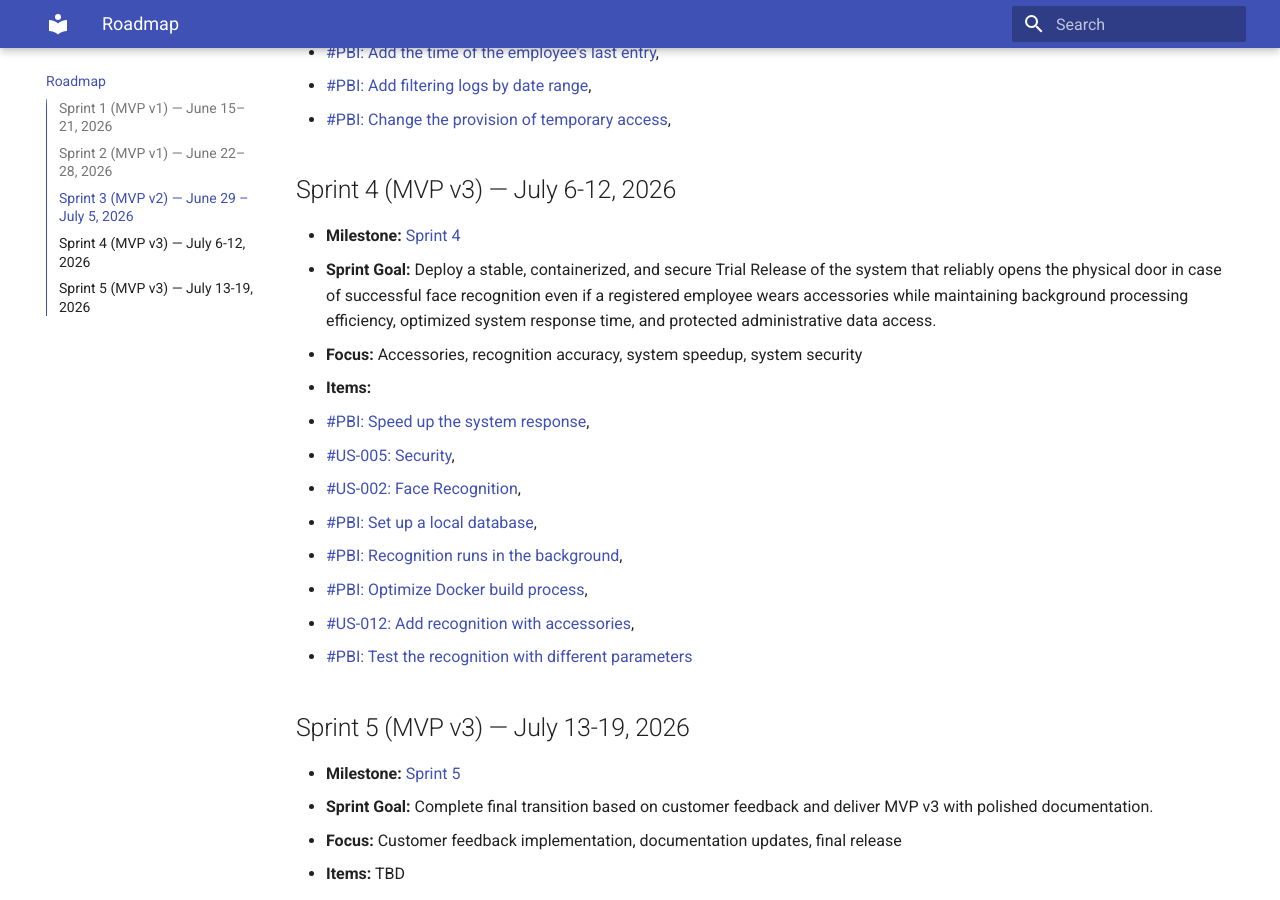
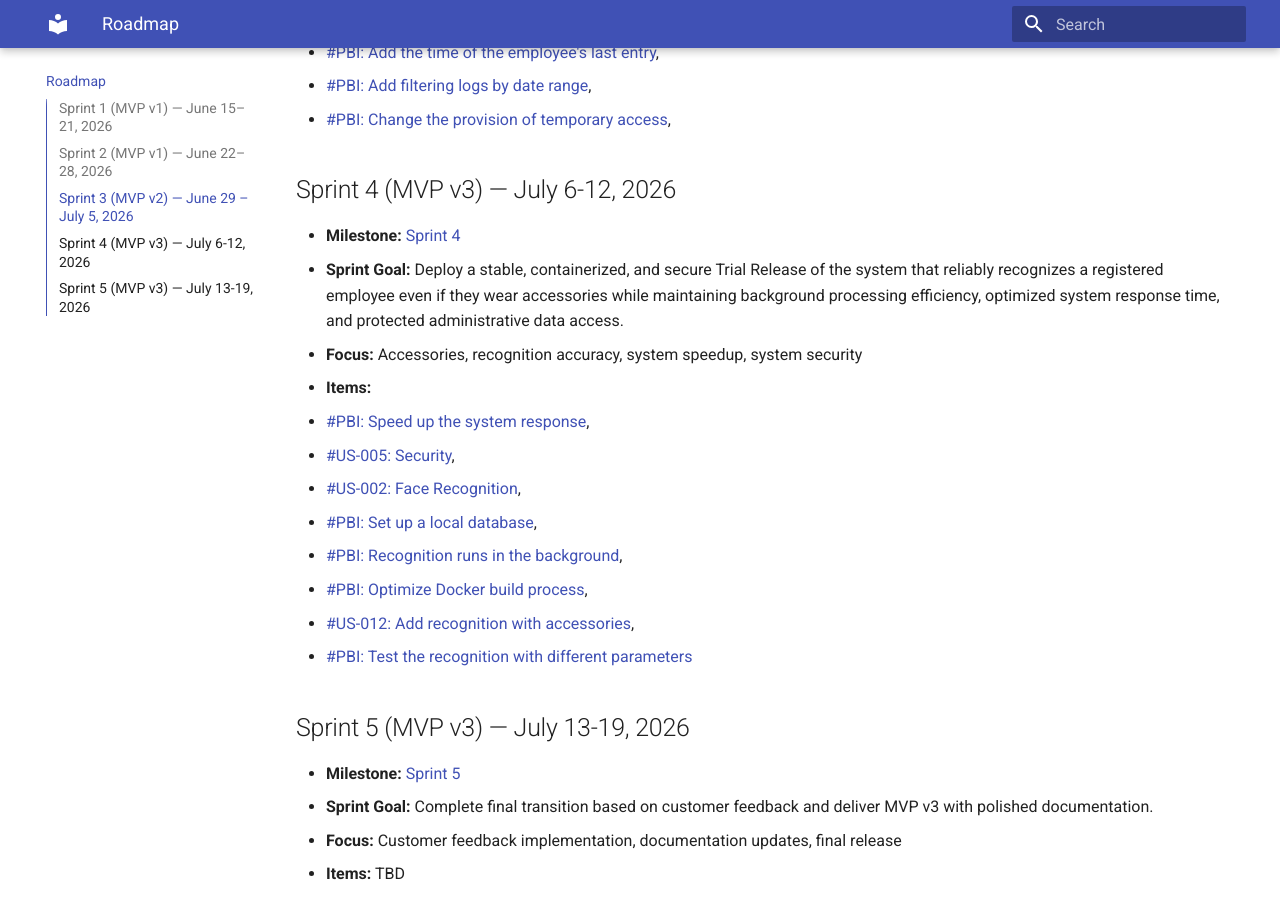
Before and after one commit to Innopolis-Robotics-Society/FaceGuardV3, an MkDocs documentation site: the page built from docs/roadmap.md, in a window 1280 px wide and 900 px high, scrolled down 1456 px. Built offline with MkDocs 1.6.1 and Material for MkDocs 9.7.7, drawn with Linux system fonts in a browser that asks for light colours.

Commit message:
Update roadmap with detailed sprint plans

```diff
--- a/docs/roadmap.md
+++ b/docs/roadmap.md
@@ -40,7 +40,7 @@
 
 ## Sprint 4 (MVP v3) — July 6-12, 2026
 - **Milestone:** [Sprint 4](https://github.com/Innopolis-Robotics-Society/FaceGuardV3/milestone/4)
-- **Sprint Goal:** Deploy a stable, containerized, and secure Trial Release of the system that reliably opens the physical door in case of successful face recognition even if a registered employee wears accessories while maintaining background processing efficiency, optimized system response time, and protected administrative data access.
+- **Sprint Goal:** Deploy a stable, containerized, and secure Trial Release of the system that reliably recognizes a registered employee even if they wear accessories while maintaining background processing efficiency, optimized system response time, and protected administrative data access.
 - **Focus:** Accessories, recognition accuracy, system speedup, system security
 - **Items:**
   - [#PBI: Speed up the system response](https://github.com/Innopolis-Robotics-Society/FaceGuardV3/issues/171),
```
